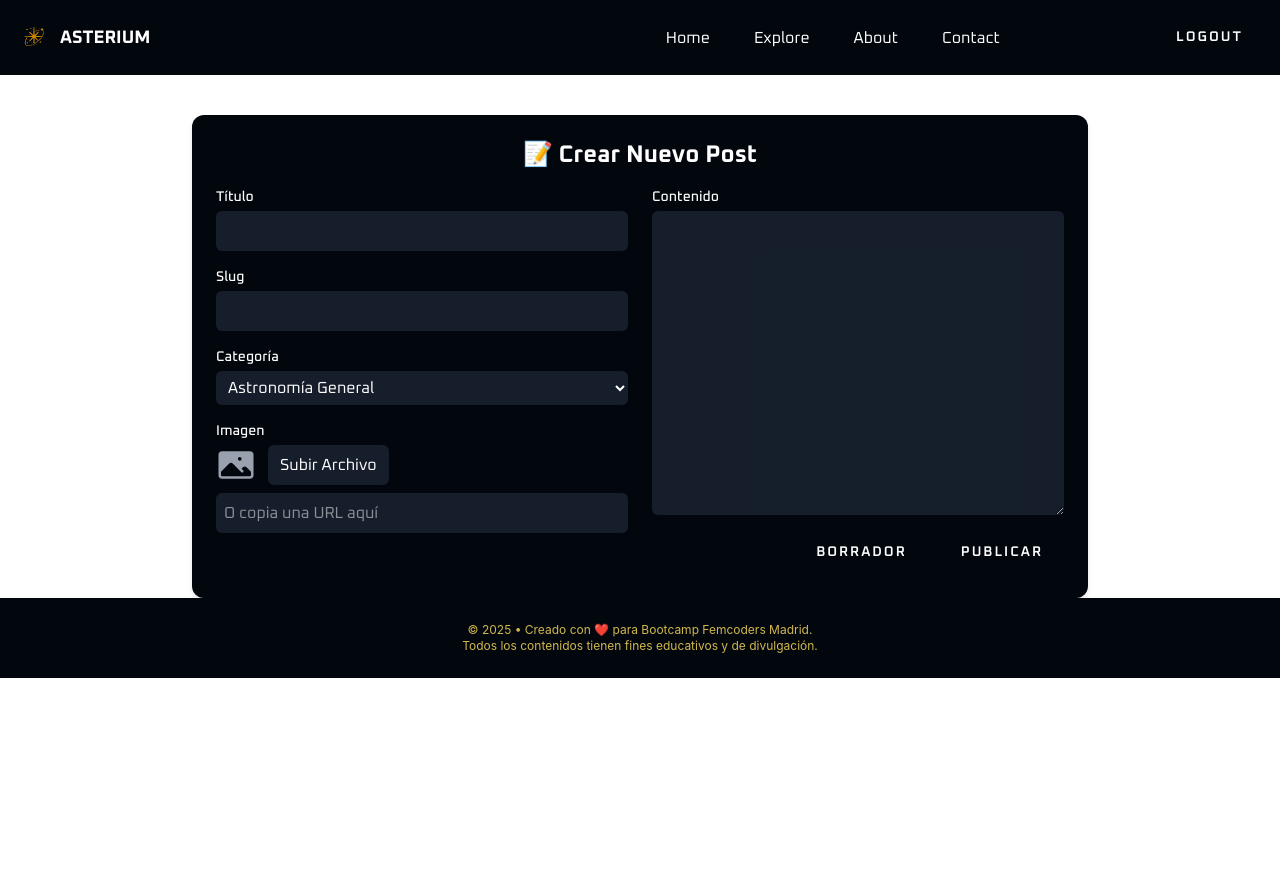
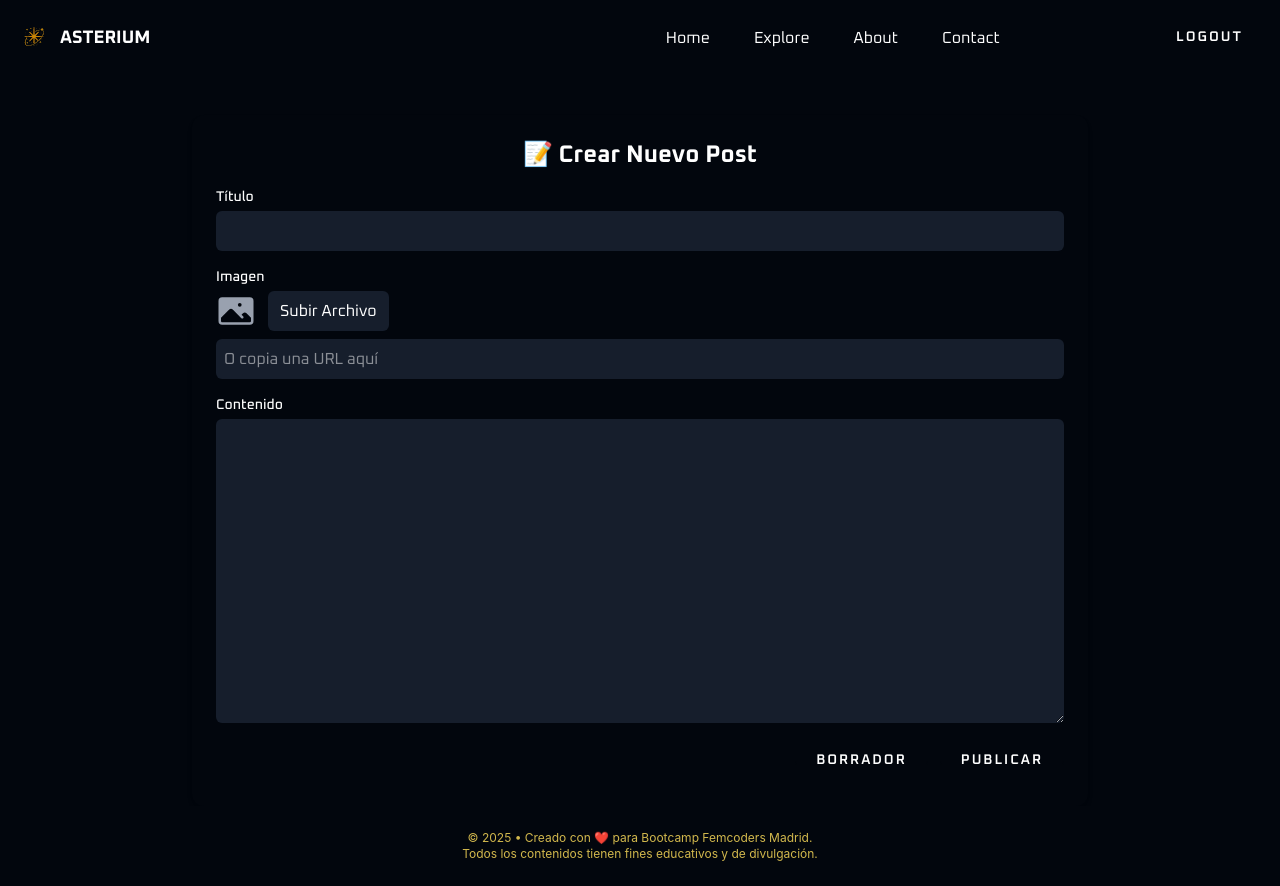
Before and after one commit to Asterium360/Aster-Client, a React (Vite) app: page /newpost in a window 1280 px wide. Before the commit the page ends 800 px from the top, so only its background shows below. Built offline with nearby package versions, Linux system fonts and the light colour scheme; sample sign-in values are in the browser's storage; a web font is replaced by a local one.

Commit message:
Fix first asterform for api data

```diff
--- a/src/components/AsterForm.jsx
+++ b/src/components/AsterForm.jsx
@@ -3,32 +3,17 @@ import { useParams, useNavigate } from "react-router-dom";
 import { createAster, getAsterById, updateAster } from "../services/AsteriumServices";
 import { PhotoIcon } from "@heroicons/react/24/solid";
 import validateAsterForm from "../validators/AsterValidator";
-
-
-const categories = [
-    "Astronomía General",
-    "Sistema Solar",
-    "Estrellas",
-    "Evolución Estelar",
-    "Galaxias",
-    "Estructura Cósmica",
-    "Cosmología",
-    "Astrobiología",
-    "Exploración Espacial",
-    "Astronomía Observacional",
-    "Astrofísica",
-];
+import useAuthStore from "../store/authStore";
 
 const AsterForm = () => {
     const { id } = useParams();
     const navigate = useNavigate();
     const isEdit = Boolean(id);
+    const { user } = useAuthStore();
 
     const [form, setForm] = useState({
         title: "",
-        slug: "",
-        content: "",
-        category: categories[0],
+        content_md: "",
         coverImageFile: null,
         coverImageUrl: "",
         status: "draft",
@@ -39,6 +24,7 @@ const AsterForm = () => {
     const [error, setError] = useState(null);
     const [formErrors, setFormErrors] = useState({});
 
+    // Cargar post si es edición
     useEffect(() => {
         if (isEdit) {
             const fetchData = async () => {
@@ -46,9 +32,7 @@ const AsterForm = () => {
                     const data = await getAsterById(id);
                     setForm({
                         title: data.title || "",
-                        slug: data.slug || (data.title || "").toLowerCase().replace(/\s+/g, "-").replace(/[^\w-]/g, ""),
-                        content: data.content || "",
-                        category: data.category || categories[0],
+                        content_md: data.content_md || "",
                         coverImageFile: null,
                         coverImageUrl: data.image_url || "",
                         status: data.status || "draft",
@@ -63,6 +47,7 @@ const AsterForm = () => {
         }
     }, [id, isEdit]);
 
+    // Previsualización de imagen
     useEffect(() => {
         if (form.coverImageFile) {
             const reader = new FileReader();
@@ -77,51 +62,43 @@ const AsterForm = () => {
 
     const handleChange = (e) => {
         const { name, value } = e.target;
-        if (name === "title") {
-            setForm((prev) => ({
-                ...prev,
-                title: value,
-                slug: prev.isEdit
-                    ? prev.slug
-                    : value.toLowerCase().replace(/\s+/g, "-").replace(/[^\w-]/g, ""),
-            }));
-        } else {
-            setForm((prev) => ({ ...prev, [name]: value }));
-        }
+        setForm((prev) => ({ ...prev, [name]: value }));
     };
 
     const handleFileChange = (e) => {
         if (e.target.files && e.target.files[0]) {
             const file = e.target.files[0];
-
-            // Validación de tipo de archivo
             const validTypes = ["image/jpeg", "image/png", "image/webp"];
             if (!validTypes.includes(file.type)) {
                 alert("❌ Solo se permiten imágenes JPG, PNG o WEBP");
                 return;
             }
-
-            // Validación de tamaño máximo (5MB)
-            const maxSize = 5 * 1024 * 1024; // 5MB
+            const maxSize = 5 * 1024 * 1024;
             if (file.size > maxSize) {
                 alert("❌ El tamaño máximo permitido es 5MB");
                 return;
             }
-
-            // Si pasa validaciones, actualizar estado
             setForm(prev => ({ ...prev, coverImageFile: file, coverImageUrl: "" }));
         }
     };
 
     const handleUrlChange = (e) => {
-        setForm((prev) => ({ ...prev, coverImageUrl: e.target.value, coverImageFile: null }));
+        setForm(prev => ({ ...prev, coverImageUrl: e.target.value, coverImageFile: null }));
     };
 
     const handleSubmit = (publishStatus) => async (e) => {
         e.preventDefault();
+        if (!user) {
+            alert("❌ Debes estar logueado para crear un post");
+            return;
+        }
+
         const payload = {
-            ...form,
+            title: form.title,
+            content_md: form.content_md,
             status: publishStatus,
+            image_url: form.coverImageUrl || null,
+            author_id: user.id,
         };
 
         const validationErrors = validateAsterForm(payload);
@@ -151,8 +128,7 @@ const AsterForm = () => {
     return (
         <div className="max-w-4xl mx-auto p-6 mt-10 rounded-xl shadow-md" style={{ backgroundColor: "#02060D" }}>
             <h2 className="text-2xl font-bold mb-4 text-center text-white">{isEdit ? "✏️ Editar Post" : "📝 Crear Nuevo Post"}</h2>
-            <form className="grid grid-cols-1 sm:grid-cols-2 gap-6">
-                {/* Columna 1 */}
+            <form className="grid grid-cols-1 gap-6">
                 <div className="space-y-4">
                     <div>
                         <label className="block text-sm font-medium text-white">Título</label>
@@ -165,34 +141,6 @@ const AsterForm = () => {
                             required
                         />
                         {formErrors.title && <p className="text-red-500 text-sm mt-1">{formErrors.title}</p>}
-                    </div>
-
-                    <div>
-                        <label className="block text-sm font-medium text-white">Slug</label>
-                        <input
-                            type="text"
-                            name="slug"
-                            value={form.slug}
-                            readOnly
-                            className="mt-1 block w-full rounded-md bg-gray-800/70 p-2 text-gray-300"
-                        />
-                    </div>
-
-                    <div>
-                        <label className="block text-sm font-medium text-white">Categoría</label>
-                        <select
-                            name="category"
-                            value={form.category}
-                            onChange={handleChange}
-                            className="mt-1 block w-full rounded-md bg-gray-800/70 p-2 focus:outline-none focus:ring-2 focus:ring-blue-500 text-white"
-                        >
-                            {categories.map((cat) => (
-                                <option key={cat} value={cat}>
-                                    {cat}
-                                </option>
-                            ))}
-                        </select>
-                        {formErrors.category && <p className="text-red-500 text-sm mt-1">{formErrors.category}</p>}
                     </div>
 
                     <div>
@@ -214,37 +162,25 @@ const AsterForm = () => {
                                 className="mt-1 block w-full rounded-md bg-gray-800/70 p-2 focus:outline-none focus:ring-2 focus:ring-blue-500 text-white"
                             />
                         </div>
-                        {formErrors.coverImageUrl && (
-                            <p className="text-red-500 text-sm mt-1">{formErrors.coverImageUrl}</p>
-                        )}
-                        {previewImage && (
-                            <img src={previewImage} alt="Preview" className="mt-4 w-full rounded-md object-cover max-h-64 border border-gray-700" />
-                        )}
+                        {previewImage && <img src={previewImage} alt="Preview" className="mt-4 w-full rounded-md object-cover max-h-64 border border-gray-700" />}
                     </div>
-                </div>
 
-                {/* Columna 2 */}
-                <div className="space-y-4">
-                    <div className="col-span-full">
+                    <div>
                         <label className="block text-sm font-medium text-white">Contenido</label>
                         <textarea
-                            name="content"
-                            value={form.content}
+                            name="content_md"
+                            value={form.content_md}
                             onChange={handleChange}
                             rows={12}
                             className="mt-1 block w-full rounded-md bg-gray-800/70 p-2 focus:outline-none focus:ring-2 focus:ring-blue-500 text-white"
                             required
                         />
-                        {formErrors.content && <p className="text-red-500 text-sm mt-1">{formErrors.content}</p>}
+                        {formErrors.content_md && <p className="text-red-500 text-sm mt-1">{formErrors.content_md}</p>}
                     </div>
 
-                    <div className="flex justify-end mt-4 col-span-full gap-3">
-                        <button type="button" onClick={handleSubmit("draft")} className="bg-gray-600 px-4 py-2 rounded-md hover:bg-gray-500 text-white">
-                            Borrador
-                        </button>
-                        <button type="button" onClick={handleSubmit("published")} className="bg-blue-600 px-4 py-2 rounded-md hover:bg-blue-500 text-white">
-                            Publicar
-                        </button>
+                    <div className="flex justify-end mt-4 gap-3">
+                        <button type="button" onClick={handleSubmit("draft")} className="bg-gray-600 px-4 py-2 rounded-md hover:bg-gray-500 text-white">Borrador</button>
+                        <button type="button" onClick={handleSubmit("published")} className="bg-blue-600 px-4 py-2 rounded-md hover:bg-blue-500 text-white">Publicar</button>
                     </div>
                 </div>
             </form>
--- a/src/index.css
+++ b/src/index.css
@@ -11,4 +11,6 @@ body {
   font-optical-sizing: auto;
   font-weight: weight;
   font-style: normal;
+  background-color: #02060D;
+    color: #ffffff;
 }
--- a/src/router/Router.jsx
+++ b/src/router/Router.jsx
@@ -52,7 +52,7 @@ export const AsterRouter = createBrowserRouter([{
         {
             path: "/contact",
             element: <Contact />,
-            loader: routeValidator,
+            //loader: routeValidator,
         },
         /*Rutas para login/register usando el componente de authform */
         {
```
Also changed, not shown: src/validators/AsterValidator.jsx (+15 -28 lines).
